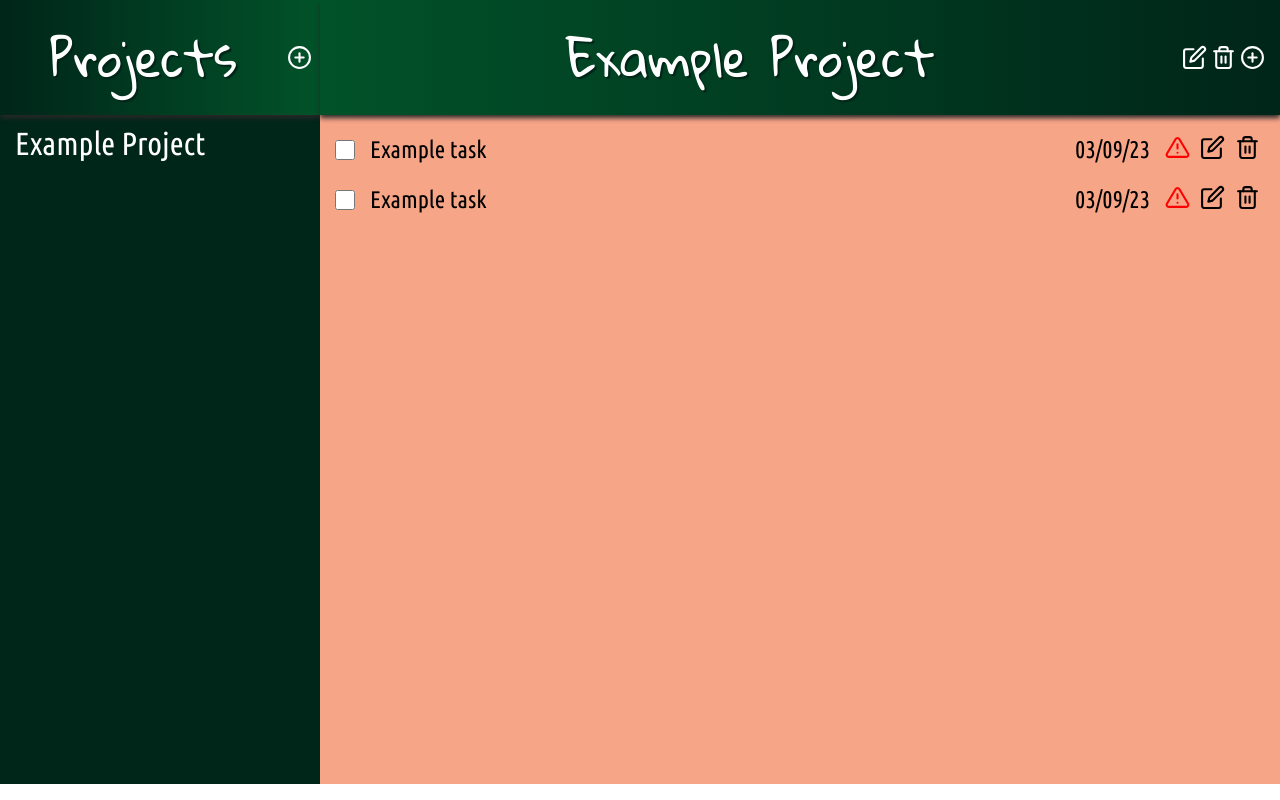
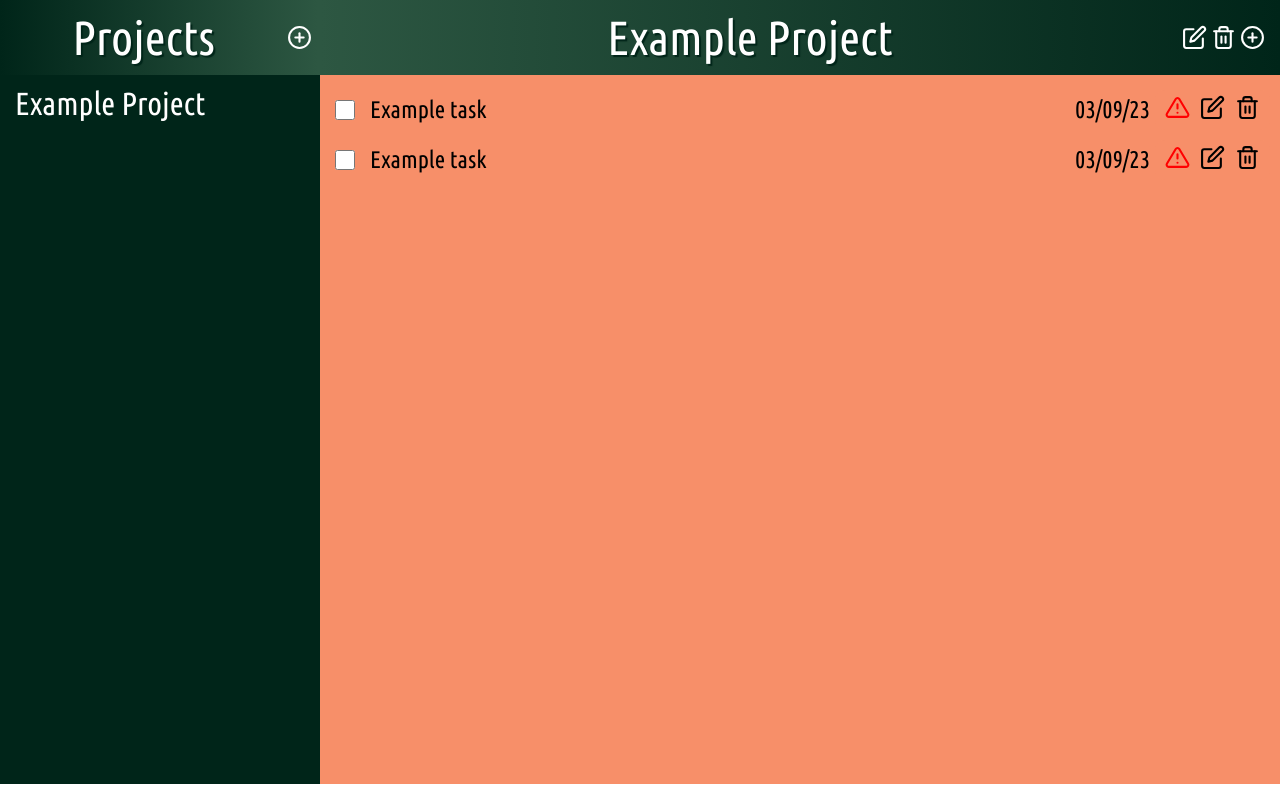
Before and after one commit to Melanie-J-Baker/to-do-list, a website built with webpack: page dist/index.html in a window 1280 px wide. Built offline with Linux system fonts and the light colour scheme.

Commit message:
Change font, colors and remove box shadow

```diff
--- a/src/style.css
+++ b/src/style.css
@@ -1,9 +1,9 @@
 :root {
-  --coral: rgb(247, 165, 135);
-  --light-coral: rgb(252, 220, 210);
+  --coral: rgb(247, 143, 105);
+  --light-coral: rgb(253, 236, 230);
   --dark-teal: rgb(0, 37, 25);
-  --light-teal: rgb(1, 82, 41);
-  --light-green: rgb(93, 228, 160);
+  --light-teal: rgb(45, 87, 66);
+  --light-green: rgb(136, 224, 180);
   --shadow: rgb(41, 40, 40);
 }
 
@@ -31,7 +31,6 @@
   flex-direction: row;
   background: linear-gradient(90deg, var(--dark-teal), var(--light-teal));
   min-height: 7vh;
-  box-shadow: 0px 3px 5px var(--shadow);
   border-right: 2px solid var(--light-teal);
 }
 
@@ -40,7 +39,6 @@
   padding: 5px;
   text-align: center;
   color: white;
-  font-family: "Gloria Hallelujah", "Gill Sans", sans-serif;
   font-size: 2rem;
   align-self: center;
   text-shadow: 2px 2px 1px var(--dark-teal);
@@ -84,7 +82,6 @@
   flex-direction: row;
   background: linear-gradient(90deg, var(--light-teal), var(--dark-teal));
   align-items: center;
-  box-shadow: 0px 3px 5px var(--shadow);
   min-height: 7vh;
   margin-bottom: 5px;
 }
@@ -93,7 +90,6 @@
   flex: 1;
   text-align: center;
   color: white;
-  font-family: "Gloria Hallelujah", "Gill Sans", sans-serif;
   font-size: 2rem;
   padding: 5px;
   text-shadow: 2px 2px 1px var(--dark-teal);
```
Also changed, not shown: dist/main.js.
